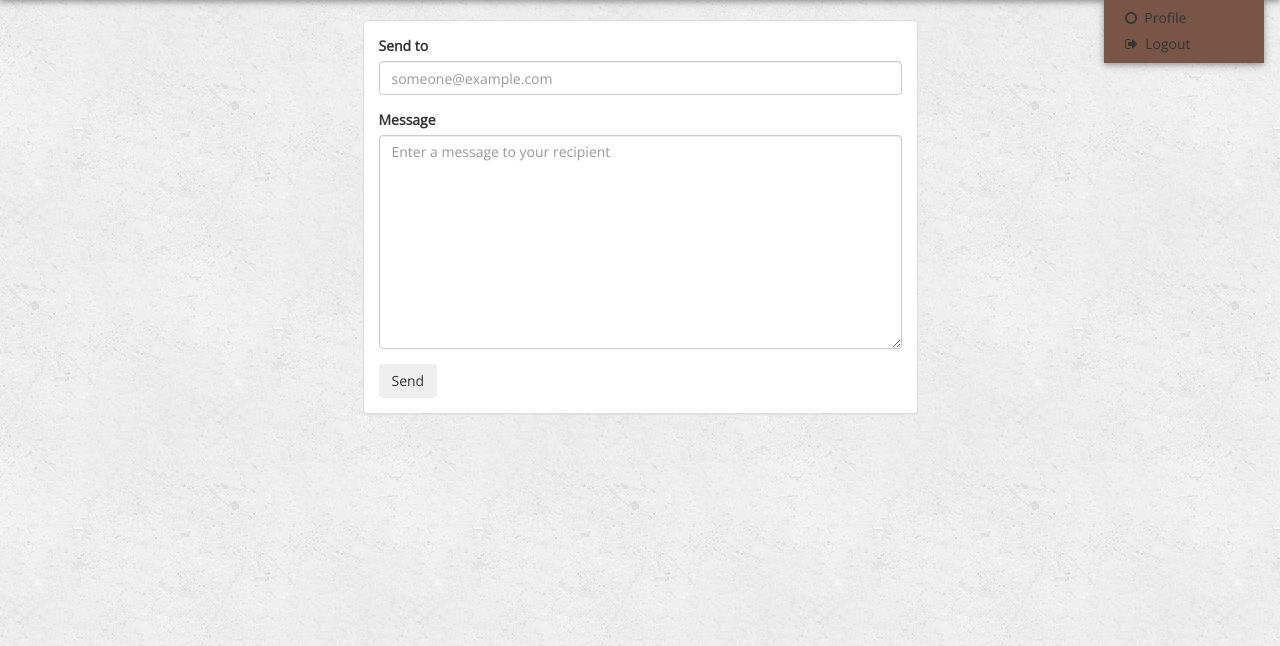
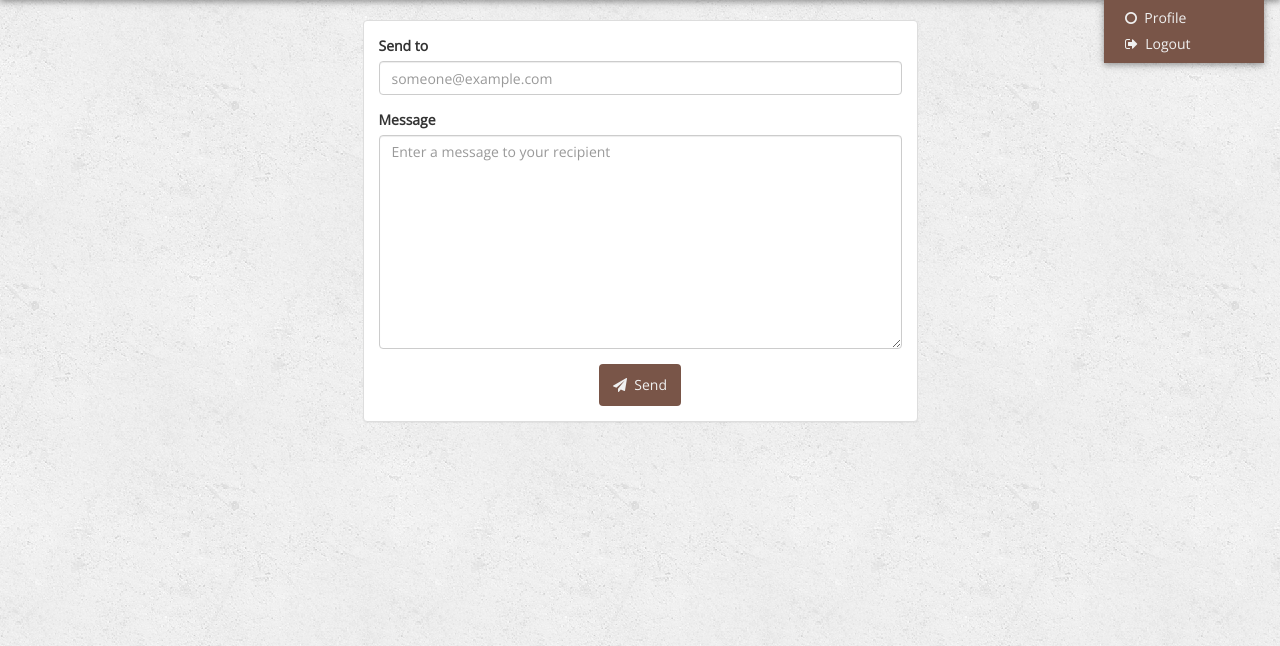
Before and after one commit to Ascendings/destructo, a PHP site: template app/views/message/new.twig in a window 1280 px wide, after a click on "Bucky". Shown: the part 52-698 px from the top of the page. Run offline with PHP 8.4, Linux system fonts and the light colour scheme; the template is opened without the code that fills it, so the values that code supplies are empty; some libraries are stand-ins or nearby versions.

Commit message:
Adjusted the new message form

```diff
--- a/app/views/message/new.twig
+++ b/app/views/message/new.twig
@@ -16,7 +16,11 @@
 							<textarea name="message" id="message" placeholder="Enter a message to your recipient" cols="30" rows="10"  class="form-control"></textarea>
 						</div>
 
-						<button class="btn">Send</button>
+						<div class="text-center">
+							<button class="btn">
+								<i class="fa fa-paper-plane"></i>&nbsp Send
+							</button>
+						</div>
 					</form>
 				</div>
 			</div>
--- a/public/css/rune.css
+++ b/public/css/rune.css
@@ -29,13 +29,15 @@ body{
 
 .navbar-inverse .navbar-toggle,
 .navbar-inverse .navbar-brand,
-.navbar-inverse .navbar-nav > li > a{
+.navbar-inverse .navbar-nav > li > a,
+.dropdown-menu > li > a{
   color: #f0f0f0;
   transition: all 200ms ease-in-out;
 }
 .navbar-inverse .navbar-toggle:hover,
 .navbar-inverse .navbar-brand:hover,
-.navbar-inverse .navbar-nav > li:hover > a{
+.navbar-inverse .navbar-nav > li:hover > a,
+.dropdown-menu > li:hover > a{
   color: #fff;
   background-color: #5d4037;
 }
@@ -72,3 +74,14 @@ body{
 .destructo-form textarea{
   resize: vertical;
 }
+
+.destructo-form button{
+  padding: 10px 13px;
+  background-color: #795548;
+  color: #f0f0f0;
+  transition: all 200ms ease-in-out;
+}
+.destructo-form button:hover{
+  background-color: #5d4037;
+  color: #fff;
+}
```
